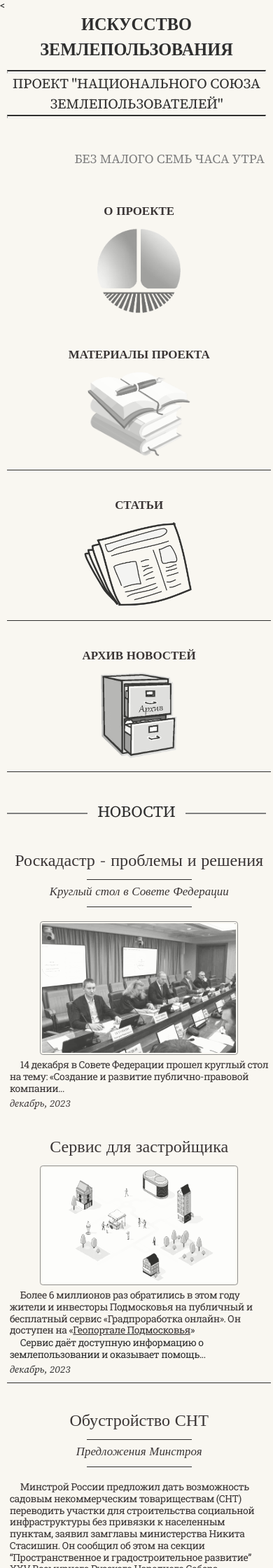
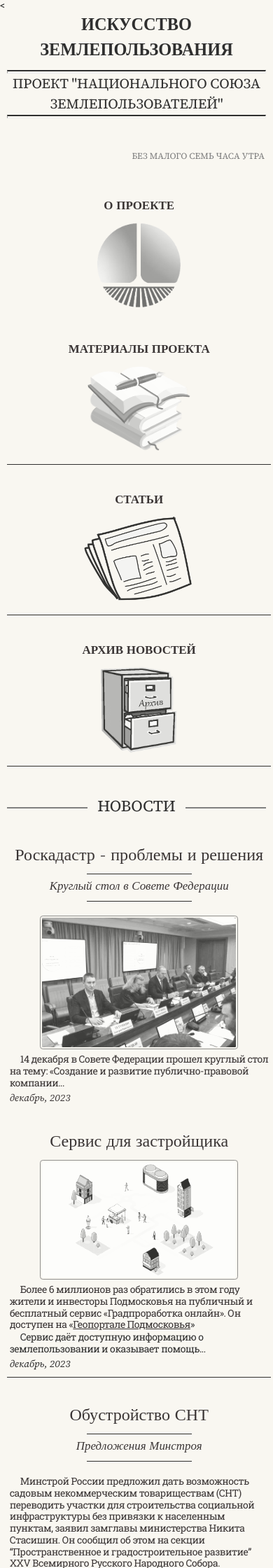
Before and after one commit to SergSi/land-use-art, a Jekyll site: the page built from index.md, in a window 390 px wide. Shown: the top 2240 px of the page at 70% size. Built offline with Jekyll 4.4.1, drawn with Linux system fonts in a browser that asks for light colours; some web fonts are replaced.

Commit message:
Update style.css

```diff
--- a/assets/css/style.css
+++ b/assets/css/style.css
@@ -264,7 +264,7 @@ li :is(ul, ol) {
   display: flex;
   justify-content: flex-end;
   color: Gray;
-  font-size: clamp(1.7rem, 1.625rem + 0.375vw, 2rem);
+  font-size: clamp(1rem, 0.75rem + 1.25vw, 2rem);
   text-transform: uppercase;
   padding: 0 0 3rem 0;
   line-height: 1.5;
```
